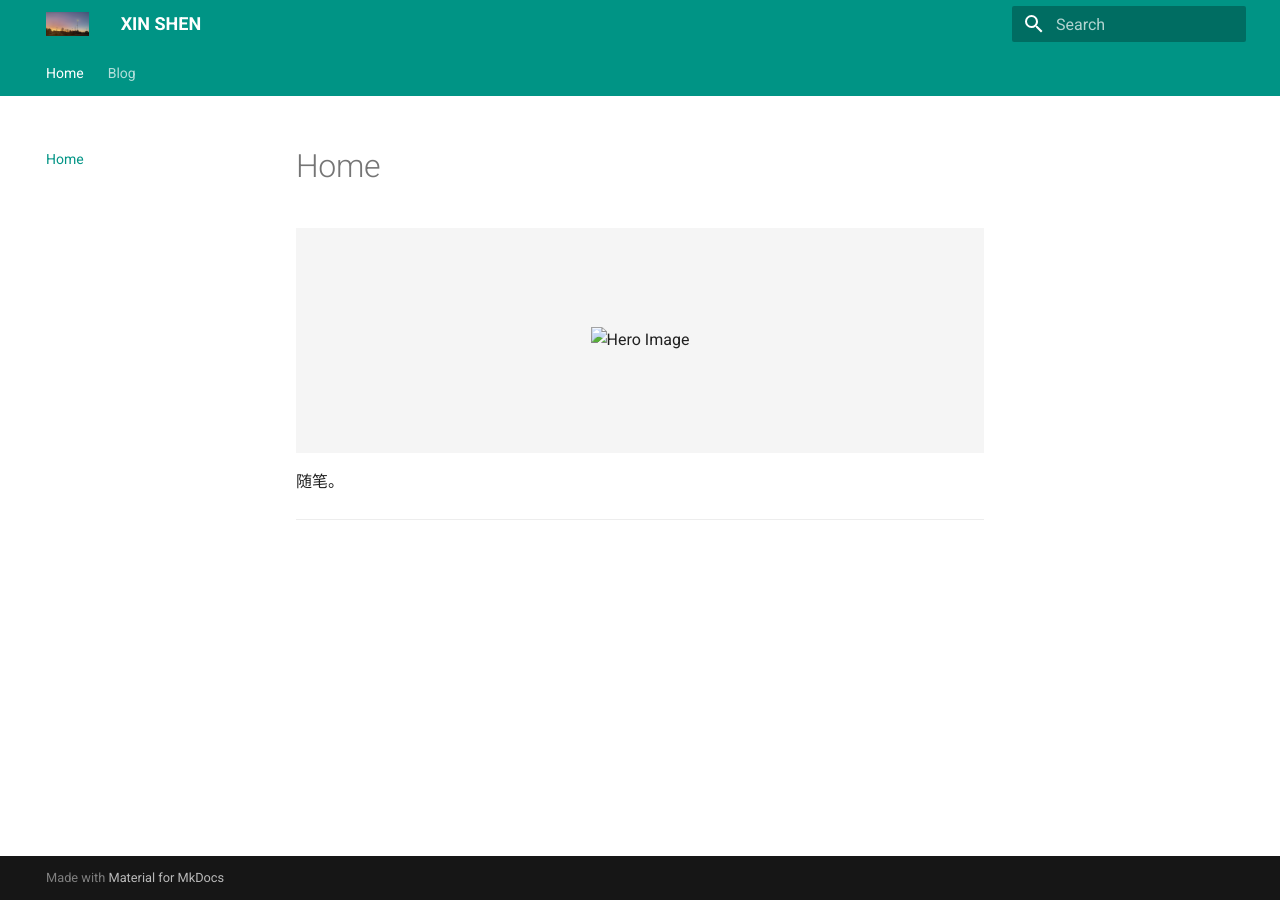
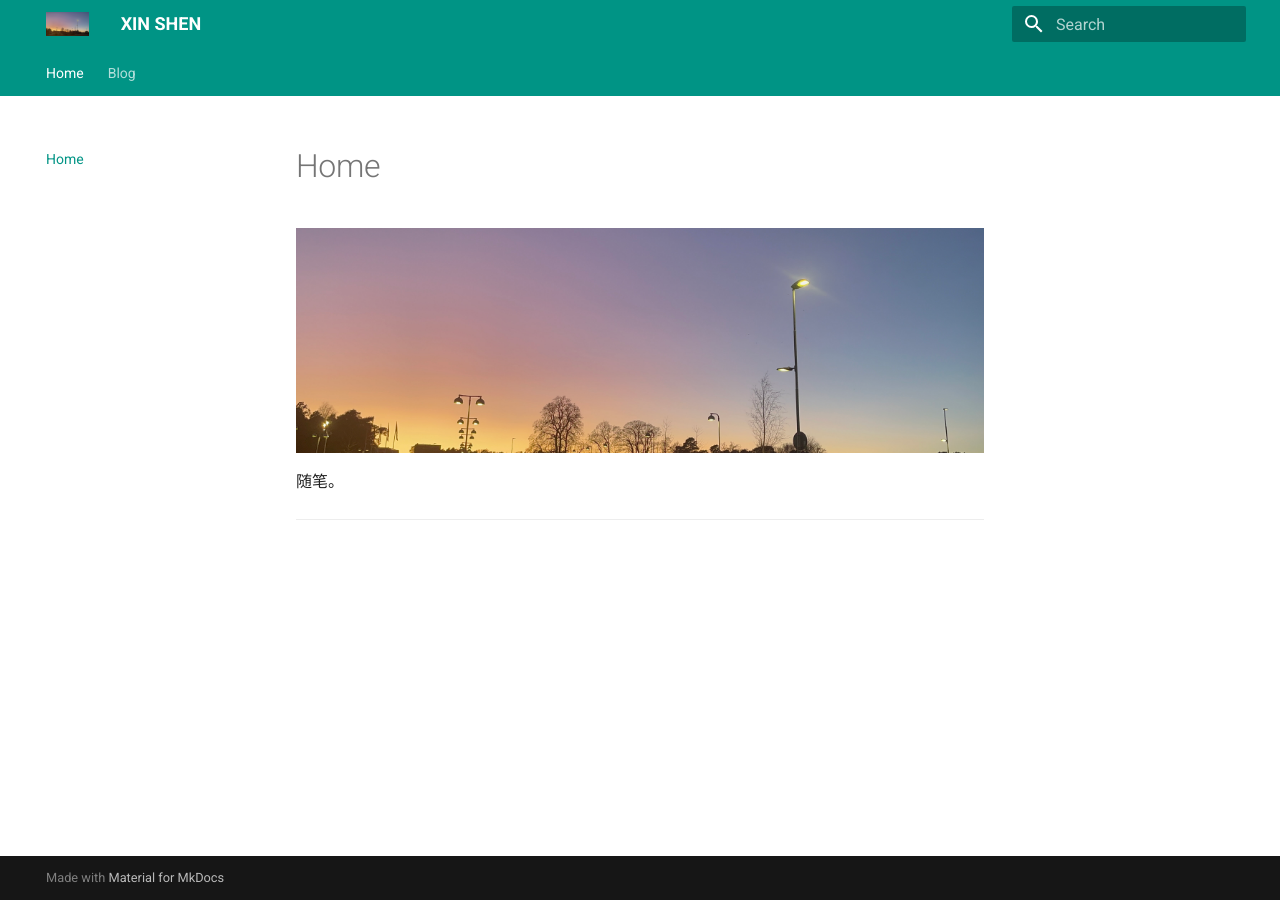
Before and after one commit to XINS3/WebXS, an MkDocs documentation site: the page built from docs/index.md, in a window 1280 px wide. Built offline with MkDocs 1.6.1 and Material for MkDocs 9.7.7, drawn with Linux system fonts in a browser that asks for light colours.

Commit message:
Update index.md

```diff
--- a/docs/index.md
+++ b/docs/index.md
@@ -1,5 +1,5 @@
 <div class="homepage-hero">
-  <img src="path/to/your/ele.png" alt="Hero Image">
+  <img src="ele.png" alt="Hero Image">
 </div>
 
 随笔。
```
